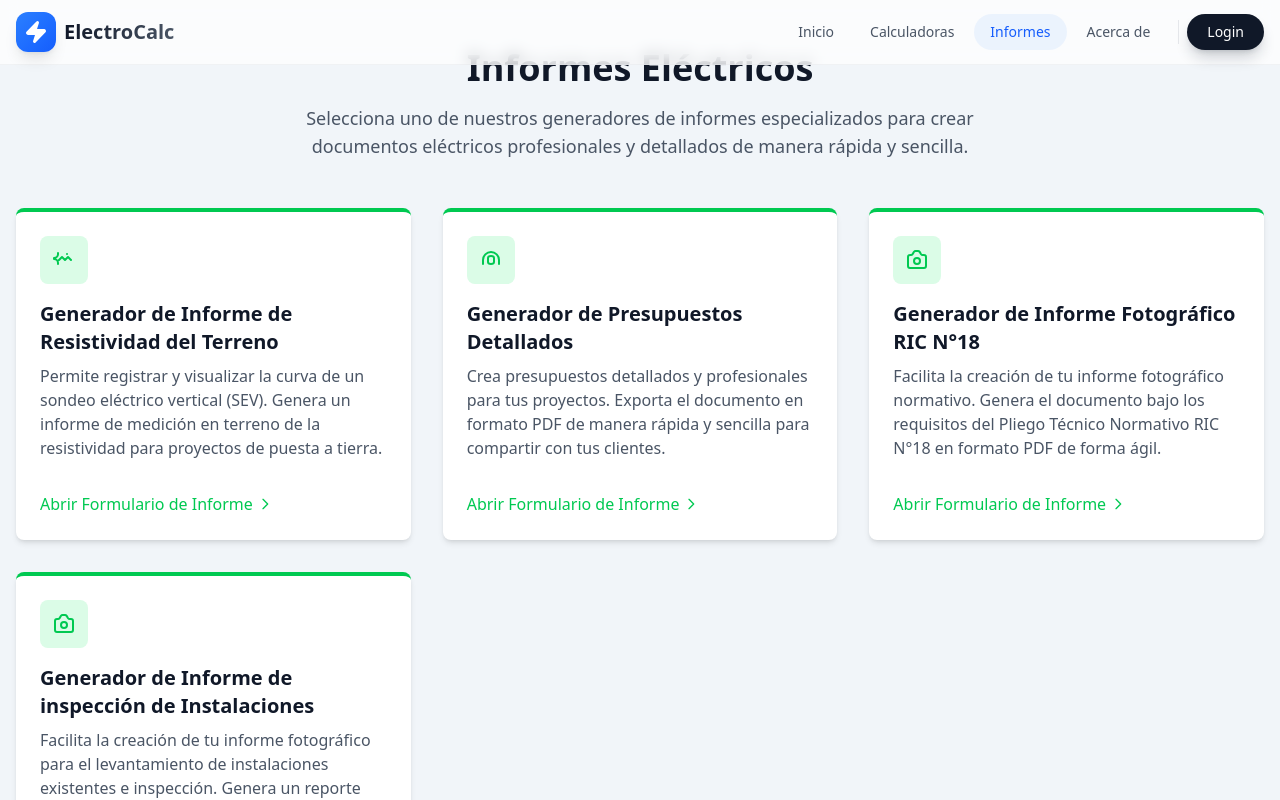
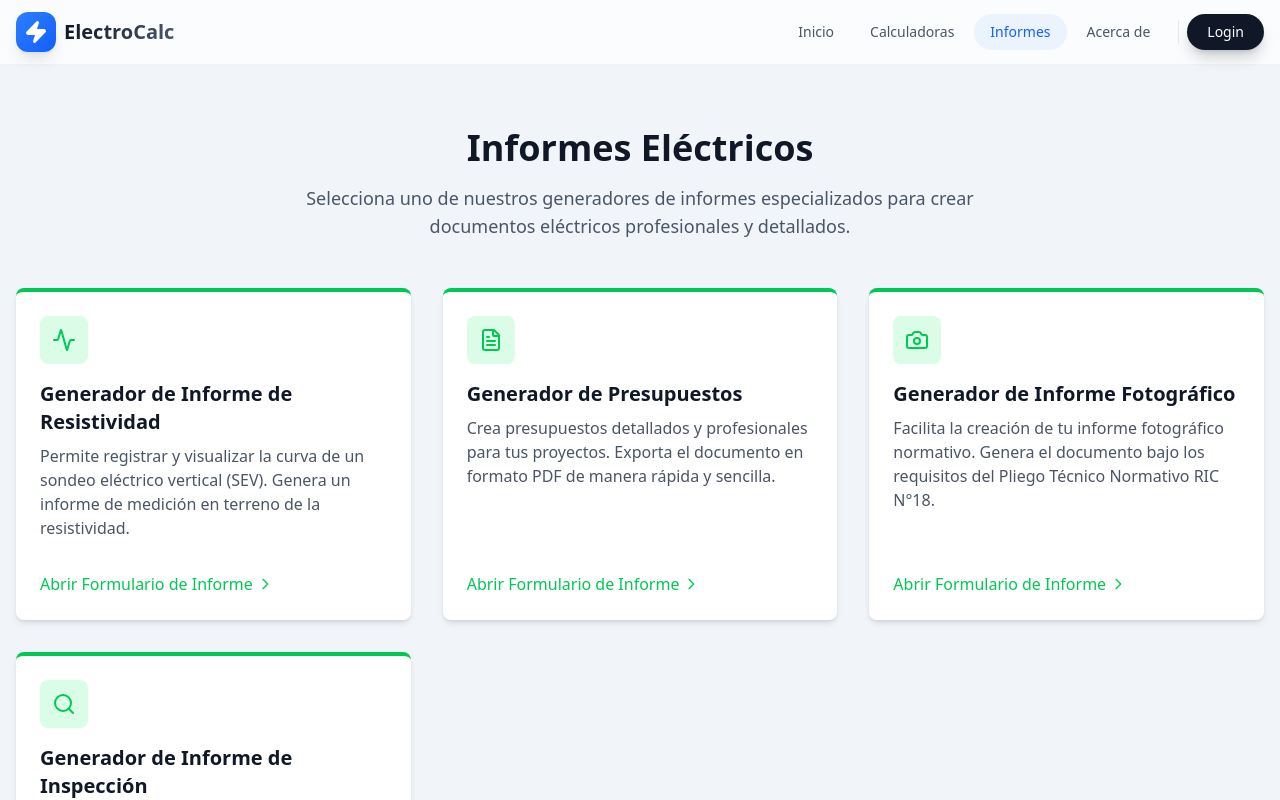
Before and after one commit to Chetti666/electro, a Next.js app: page /informes in a window 1280 px wide. Shown: the top 800 px of the page. Built offline with nearby package versions, Linux system fonts and the light colour scheme; what @midudev/tailwind-animations would draw is missing.

Commit message:
animation vistas

```diff
--- a/src/app/calculadoras/page.tsx
+++ b/src/app/calculadoras/page.tsx
@@ -1,5 +1,9 @@
+'use client';
+
 import CalculadoraCard, { ColorType } from '@/components/CalculadoraCard';
 import { ReactNode } from 'react';
+import { motion, Variants } from 'framer-motion';
+import { Zap, Activity, ShieldCheck, Search, Calculator, ClipboardCheck } from 'lucide-react';
 
 export default function Calculadoras() {
   type Calculadora = {
@@ -14,101 +18,101 @@ const calculadoras: Calculadora[] = [
     {
       id: 'seccion',
       title: 'Cálculo de Sección de Conductores',
-    description: ' Calcula la sección minima del conductor. Determina la sección necesaria para imitar la Caída de Tensión y asegurar que el voltaje que llega a la carga final (💡) sea suficiente, garantizando el correcto funcionamiento y eficiencia del circuito.',
-    icon: (
-      // Ícono de Regla (Ruler) o Medida
-      <svg className="h-6 w-6" fill="none" viewBox="0 0 24 24" stroke="currentColor">
-        <path strokeLinecap="round" strokeLinejoin="round" strokeWidth={2} d="M14 10V5.734a1 1 0 00-.707-.94L9 3.526M14 10H5.5C4.672 10 4 10.672 4 11.5v5C4 17.328 4.672 18 5.5 18H18c.828 0 1.5-.672 1.5-1.5V10H14zm0 0l-5 5" />
-      </svg>
-    ),
+      description: 'Calcula la sección minima del conductor. Determina la sección necesaria para imitar la Caída de Tensión y asegurar que el voltaje que llega a la carga final (💡) sea suficiente.',
+      icon: <Zap className="h-6 w-6" />,
       color: 'blue'
     },
     {
       id: 'caida-tension',
       title: 'Cálculo de Caída de Tensión',
-    description: 'Determina el porcentaje de pérdida de voltaje que ocurrirá en un conductor ya dimensionado. Este cálculo es esencial para verificar que el voltaje final que recibe la carga cumpla con los límites normativos , asegurando el óptimo rendimiento de los equipos. 📉🔌',
-    icon: (
-      // Ícono de Rayo (Bolt) para indicar Electricidad/Voltaje
-      <svg className="h-6 w-6" fill="none" viewBox="0 0 24 24" stroke="currentColor">
-        <path strokeLinecap="round" strokeLinejoin="round" strokeWidth={2} d="M13 10V3L4 14h7v7l9-11h-7z" />
-      </svg>
-    ),
+      description: 'Determina el porcentaje de pérdida de voltaje que ocurrirá en un conductor ya dimensionado. Esencial para verificar el cumplimiento normativo.',
+      icon: <Activity className="h-6 w-6" />,
       color: 'emerald'
     },
     {
       id: 'seccion-ric',
       title: 'Corriente Admisible por RIC',
-    description: 'Permite determinar la máxima corriente segura (admisible) que puede transportar un conductor, según sus características (tipo de aislamiento, material, etc.) y la normativa chilena RIC, incluyendo la revisión de sus propiedades.',
-    icon: (
-      // Ícono de Conductor (Cable)
-      <svg className="h-6 w-6" fill="none" viewBox="0 0 24 24" stroke="currentColor">
-        <path strokeLinecap="round" strokeLinejoin="round" strokeWidth={2} d="M12 8v4m0 4h.01M21 12a9 9 0 11-18 0 9 9 0 0118 0z" />
-      </svg>
-    ),
+      description: 'Permite determinar la máxima corriente segura (admisible) que puede transportar un conductor, según sus características y la normativa chilena RIC.',
+      icon: <ShieldCheck className="h-6 w-6" />,
       color: 'amber'
     },
     {
       id: 'empalmes',
       title: 'Buscador Normativo de Empalmes',
-    description: 'Herramienta de consulta rápida que ayuda a seleccionar el empalme eléctrico (conexión a la red) ideal para tu proyecto, asegurando el cumplimiento de la normativa eléctrica vigente (RIC u otra aplicable).',
-    icon: (
-      // Ícono de Búsqueda (Search)
-      <svg className="h-6 w-6" fill="none" viewBox="0 0 24 24" stroke="currentColor">
-        <path strokeLinecap="round" strokeLinejoin="round" strokeWidth={2} d="M21 21l-6-6m2-5a7 7 0 11-14 0 7 7 0 0114 0z" />
-      </svg>
-    ),
+      description: 'Herramienta de consulta rápida que ayuda a seleccionar el empalme eléctrico ideal para tu proyecto, asegurando el cumplimiento de la normativa vigente.',
+      icon: <Search className="h-6 w-6" />,
       color: 'red'
     },
     {
       id: 'calculadora-corriente',
-    title: 'Cálculo General de Corriente (Amperaje)',
-    description: 'Calcula la corriente eléctrica (Amperes) necesaria para cualquier instalación, utilizando la potencia (Watts), el voltaje y el factor de potencia para sistemas tanto monofásicos como trifásicos.',
-    icon: (
-      // Ícono de Calculadora (Calculator)
-      <svg className="h-6 w-6" fill="none" viewBox="0 0 24 24" stroke="currentColor">
-        <path strokeLinecap="round" strokeLinejoin="round" strokeWidth={2} d="M12 4v.01M17 4v.01M12 10v.01M17 10v.01M12 16v.01M17 16v.01M4 20h16a2 2 0 002-2V6a2 2 0 00-2-2H4a2 2 0 00-2 2v12a2 2 0 002 2z" />
-      </svg>
-    ),
+      title: 'Cálculo General de Corriente',
+      description: 'Calcula la corriente eléctrica (Amperes) necesaria para cualquier instalación, utilizando la potencia, el voltaje y el factor de potencia.',
+      icon: <Calculator className="h-6 w-6" />,
       color: 'purple'
     },
-
     {
       id: 'rotuladora',
-    title: 'Generador de Rótulos de Tableros Eléctricos',
-    description: 'Crea rótulos e identificadores personalizados para tableros eléctricos. Descarga o imprime directamente en formato PDF, cumpliendo con los estándares y normativas vigentes de etiquetado.',
-    icon: (
-      // Ícono de Etiqueta (Tag)
-      <svg className="h-6 w-6" fill="none" viewBox="0 0 24 24" stroke="currentColor">
-        <path strokeLinecap="round" strokeLinejoin="round" strokeWidth={2} d="M7 7h.01M7 3h.01M17 3h.01M7 17h.01M17 17h.01M4 12h16M4 12a8 8 0 0016 0M4 12a8 8 0 0116 0M4 12v.01" />
-      </svg>
-    ),
+      title: 'Generador de Rótulos',
+      description: 'Crea rótulos e identificadores personalizados para tableros eléctricos. Descarga o imprime directamente en formato PDF.',
+      icon: <ClipboardCheck className="h-6 w-6" />,
       color: 'green'
     },
-
-
   ];
 
+  const containerVariants: Variants = {
+    hidden: { opacity: 0 },
+    visible: {
+      opacity: 1,
+      transition: {
+        staggerChildren: 0.1
+      }
+    }
+  };
+
+  const itemVariants: Variants = {
+    hidden: { y: 20, opacity: 0 },
+    visible: {
+      y: 0,
+      opacity: 1,
+      transition: {
+        type: "spring",
+        stiffness: 100
+      }
+    }
+  };
+
   return (
-    <div className="container mx-auto px-4 py-12">
-      <div className="text-center mb-12">
+    <div className="container mx-auto px-4 pt-24 pb-12 md:pt-32">
+      <motion.div
+        initial={{ opacity: 0, y: -20 }}
+        animate={{ opacity: 1, y: 0 }}
+        transition={{ duration: 0.5 }}
+        className="text-center mb-12"
+      >
         <h1 className="text-3xl md:text-4xl font-bold text-gray-900 dark:text-white mb-4">Calculadoras Eléctricas</h1>
         <p className="text-lg text-gray-600 dark:text-gray-400 max-w-2xl mx-auto">
           Selecciona una de nuestras calculadoras especializadas para realizar tus cálculos eléctricos de manera precisa y eficiente.
         </p>
-      </div>
+      </motion.div>
 
-      <div className="grid grid-cols-1 md:grid-cols-2 lg:grid-cols-3 gap-8">
+      <motion.div
+        variants={containerVariants}
+        initial="hidden"
+        animate="visible"
+        className="grid grid-cols-1 md:grid-cols-2 lg:grid-cols-3 gap-8"
+      >
         {calculadoras.map((calc) => (
+          <motion.div key={calc.id} variants={itemVariants}>
             <CalculadoraCard
-            key={calc.id}
               id={calc.id}
               title={calc.title}
               description={calc.description}
               icon={calc.icon}
               color={calc.color}
             />
+          </motion.div>
         ))}
-      </div>
+      </motion.div>
     </div>
   );
 }
--- a/src/app/informes/page.tsx
+++ b/src/app/informes/page.tsx
@@ -1,5 +1,9 @@
-import InformeCard, { ColorType } from '@/components/InformeCard'; //cambiar el componente importado
+'use client';
+
+import InformeCard, { ColorType } from '@/components/InformeCard';
 import { ReactNode } from 'react';
+import { motion, Variants } from 'framer-motion';
+import { Activity, FileText, Camera, Search } from 'lucide-react';
 
 export default function Informes() {
   type Informe = {
@@ -10,81 +14,91 @@ export default function Informes() {
     color: ColorType;
   };
 
-const calculadoras: Informe[] = [
-
+  const informes: Informe[] = [
     {
       id: 'informe-resistividad',
-    title: 'Generador de Informe de Resistividad del Terreno',
-    description: 'Permite registrar y visualizar la curva de un sondeo eléctrico vertical (SEV). Genera un informe de medición en terreno de la resistividad para proyectos de puesta a tierra.',
-    icon: (
-      // Ícono de Gráfico de Líneas (Chart Bar) para Curva de Resistividad
-      <svg className="h-6 w-6" fill="none" viewBox="0 0 24 24" stroke="currentColor">
-        <path strokeLinecap="round" strokeLinejoin="round" strokeWidth={2} d="M7 12l3-3 3 3 3-3 3 3m-4-6h.01M6 16v-1a4 4 0 00-4-4v-1a4 4 0 004-4v-1" />
-      </svg>
-    ),
+      title: 'Generador de Informe de Resistividad',
+      description: 'Permite registrar y visualizar la curva de un sondeo eléctrico vertical (SEV). Genera un informe de medición en terreno de la resistividad.',
+      icon: <Activity className="h-6 w-6" />,
       color: 'green'
     },
     {
       id: 'presupuesto',
-    title: 'Generador de Presupuestos Detallados',
-    description: 'Crea presupuestos detallados y profesionales para tus proyectos. Exporta el documento en formato PDF de manera rápida y sencilla para compartir con tus clientes.',
-    icon: (
-      // Ícono de Dinero (Cash) o Documento con Dinero
-      <svg className="h-6 w-6" fill="none" viewBox="0 0 24 24" stroke="currentColor">
-        <path strokeLinecap="round" strokeLinejoin="round" strokeWidth={2} d="M12 8c-1.657 0-3 .895-3 2v4c0 1.105 1.343 2 3 2s3-.895 3-2v-4c0-1.105-1.343-2-3-2zM4 16v-4a8 8 0 018-8 8 8 0 018 8v4" />
-      </svg>
-    ),
+      title: 'Generador de Presupuestos',
+      description: 'Crea presupuestos detallados y profesionales para tus proyectos. Exporta el documento en formato PDF de manera rápida y sencilla.',
+      icon: <FileText className="h-6 w-6" />,
       color: 'green'
     },
     {
       id: 'informe-fotografico',
-    title: 'Generador de Informe Fotográfico RIC N°18',
-    description: 'Facilita la creación de tu informe fotográfico normativo. Genera el documento bajo los requisitos del Pliego Técnico Normativo RIC N°18 en formato PDF de forma ágil.',
-    icon: (
-      // Ícono de Cámara de fotos (Camera)
-      <svg className="h-6 w-6" fill="none" viewBox="0 0 24 24" stroke="currentColor">
-        <path strokeLinecap="round" strokeLinejoin="round" strokeWidth={2} d="M3 9a2 2 0 012-2h.93a2 2 0 001.664-.89l1.416-2.356A2 2 0 0111 3h2a2 2 0 011.664.89l1.416 2.356A2 2 0 0018.07 7H19a2 2 0 012 2v9a2 2 0 01-2 2H5a2 2 0 01-2-2V9z" />
-        <path strokeLinecap="round" strokeLinejoin="round" strokeWidth={2} d="M15 13a3 3 0 11-6 0 3 3 0 016 0z" />
-      </svg>
-    ),
+      title: 'Generador de Informe Fotográfico',
+      description: 'Facilita la creación de tu informe fotográfico normativo. Genera el documento bajo los requisitos del Pliego Técnico Normativo RIC N°18.',
+      icon: <Camera className="h-6 w-6" />,
       color: 'green'
     },
     {
       id: 'informe-inspeccion',
-    title: 'Generador de Informe de inspección de Instalaciones',
-    description: 'Facilita la creación de tu informe fotográfico para el levantamiento de instalaciones existentes e inspección. Genera un reporte detallando los puntos criticos detectados, recomendaciones y evidencias de la inspección en formato PDF de forma ágil.',
-    icon: (
-      // Ícono de Cámara de fotos (Camera)
-      <svg className="h-6 w-6" fill="none" viewBox="0 0 24 24" stroke="currentColor">
-        <path strokeLinecap="round" strokeLinejoin="round" strokeWidth={2} d="M3 9a2 2 0 012-2h.93a2 2 0 001.664-.89l1.416-2.356A2 2 0 0111 3h2a2 2 0 011.664.89l1.416 2.356A2 2 0 0018.07 7H19a2 2 0 012 2v9a2 2 0 01-2 2H5a2 2 0 01-2-2V9z" />
-        <path strokeLinecap="round" strokeLinejoin="round" strokeWidth={2} d="M15 13a3 3 0 11-6 0 3 3 0 016 0z" />
-      </svg>
-    ),
+      title: 'Generador de Informe de Inspección',
+      description: 'Facilita la creación de tu informe para el levantamiento de instalaciones existentes. Detalla puntos críticos y recomendaciones.',
+      icon: <Search className="h-6 w-6" />,
       color: 'green'
     }
   ];
 
+  const containerVariants: Variants = {
+    hidden: { opacity: 0 },
+    visible: {
+      opacity: 1,
+      transition: {
+        staggerChildren: 0.1
+      }
+    }
+  };
+
+  const itemVariants: Variants = {
+    hidden: { y: 20, opacity: 0 },
+    visible: {
+      y: 0,
+      opacity: 1,
+      transition: {
+        type: "spring",
+        stiffness: 100
+      }
+    }
+  };
+
   return (
-    <div className="container mx-auto px-4 py-12">
-      <div className="text-center mb-12">
+    <div className="container mx-auto px-4 pt-24 pb-12 md:pt-32">
+      <motion.div
+        initial={{ opacity: 0, y: -20 }}
+        animate={{ opacity: 1, y: 0 }}
+        transition={{ duration: 0.5 }}
+        className="text-center mb-12"
+      >
         <h1 className="text-3xl md:text-4xl font-bold text-gray-900 dark:text-white mb-4">Informes Eléctricos</h1>
         <p className="text-lg text-gray-600 dark:text-gray-400 max-w-2xl mx-auto">
-        Selecciona uno de nuestros generadores de informes especializados para crear documentos eléctricos profesionales y detallados de manera rápida y sencilla.
+          Selecciona uno de nuestros generadores de informes especializados para crear documentos eléctricos profesionales y detallados.
         </p>
-      </div>
+      </motion.div>
 
-      <div className="grid grid-cols-1 md:grid-cols-2 lg:grid-cols-3 gap-8">
-        {calculadoras.map((calc) => (
+      <motion.div
+        variants={containerVariants}
+        initial="hidden"
+        animate="visible"
+        className="grid grid-cols-1 md:grid-cols-2 lg:grid-cols-3 gap-8"
+      >
+        {informes.map((informe) => (
+          <motion.div key={informe.id} variants={itemVariants}>
             <InformeCard
-            key={calc.id}
-            id={calc.id}
-            title={calc.title}
-            description={calc.description}
-            icon={calc.icon}
-            color={calc.color}
+              id={informe.id}
+              title={informe.title}
+              description={informe.description}
+              icon={informe.icon}
+              color={informe.color}
             />
+          </motion.div>
         ))}
-      </div>
+      </motion.div>
     </div>
   );
 }
```
Lines whose indentation alone changed are shown as unchanged.
